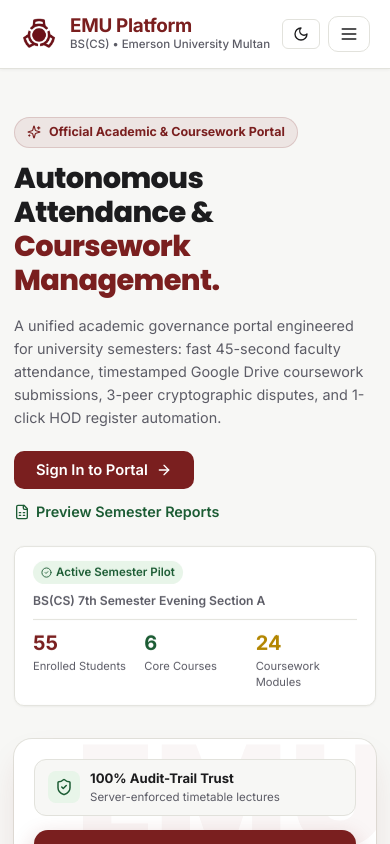
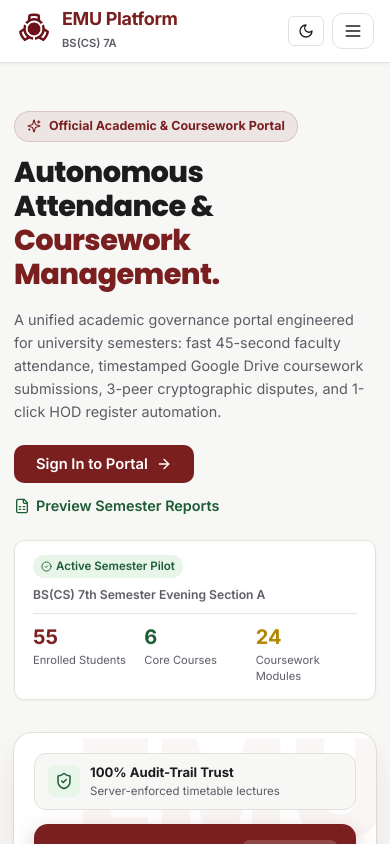
Before and after one commit to asadsyed-automation/emu-platform, a React (Vite) app in the folder client/: page / in a window 390 px wide. Shown: the top 844 px of the page. Built offline with nearby package versions, Linux system fonts and the light colour scheme; no server answers.

Commit message:
fix(navbar): resolve mobile header text wrapping and element overlapping

```diff
--- a/client/src/App.jsx
+++ b/client/src/App.jsx
@@ -56,18 +56,31 @@ const AppContent = () => {
       <div className="no-print" style={{
         backgroundColor: 'var(--bg-main)',
         borderBottom: '1px solid var(--border-color)',
-        padding: '6px 20px',
+        padding: '6px 16px',
         fontSize: '0.78rem',
         display: 'flex',
         justifyContent: 'space-between',
-        alignItems: 'center'
+        alignItems: 'center',
+        flexWrap: 'wrap',
+        gap: '6px',
       }}>
-        <span>EMU Portal Active Session</span>
+        <span className="hide-on-mobile" style={{ color: 'var(--text-muted)' }}>EMU Portal Active Session</span>
         <button
           onClick={() => setViewMode('landing')}
-          style={{ background: 'none', border: 'none', cursor: 'pointer', color: 'var(--eum-maroon)', fontWeight: '600', display: 'inline-flex', alignItems: 'center', gap: '4px' }}
+          style={{
+            background: 'none',
+            border: 'none',
+            cursor: 'pointer',
+            color: 'var(--eum-maroon)',
+            fontWeight: '600',
+            display: 'inline-flex',
+            alignItems: 'center',
+            gap: '4px',
+            fontSize: '0.76rem',
+            marginLeft: 'auto',
+          }}
         >
-          <Globe size={14} /> Preview Marketing Landing Page
+          <Globe size={13} /> Preview Landing Page
         </button>
       </div>
 
--- a/client/src/components/Navbar.jsx
+++ b/client/src/components/Navbar.jsx
@@ -71,47 +71,67 @@ export const Navbar = ({
           display: 'flex',
           alignItems: 'center',
           justifyContent: 'space-between',
-          height: '68px',
-          padding: '0 20px',
+          minHeight: '62px',
+          height: 'auto',
+          padding: '0 16px',
+          gap: '10px',
         }}
       >
         {/* Left: Brand Identity (Clickable to Home) */}
-        <div style={{ display: 'flex', alignItems: 'center', gap: '12px' }}>
+        <div style={{ display: 'flex', alignItems: 'center', minWidth: 0, flexShrink: 1 }}>
           <div
             onClick={handleLogoClick}
             style={{
               display: 'flex',
               alignItems: 'center',
-              gap: '12px',
+              gap: '10px',
               cursor: 'pointer',
               userSelect: 'none',
+              minWidth: 0,
             }}
             role="button"
             tabIndex={0}
             onKeyDown={(e) => { if (e.key === 'Enter') handleLogoClick(); }}
             title="Return to EMU Homepage"
           >
-            <EmuLogo size={38} />
-            <div>
+            <div style={{ flexShrink: 0 }}>
+              <EmuLogo size={36} />
+            </div>
+            <div style={{ minWidth: 0, overflow: 'hidden' }}>
               <div
                 style={{
-                  fontSize: '1.18rem',
+                  fontSize: '1.12rem',
                   fontWeight: '800',
                   color: 'var(--eum-maroon)',
                   lineHeight: 1.15,
                   letterSpacing: '-0.3px',
+                  whiteSpace: 'nowrap',
                 }}
               >
                 EMU Platform
               </div>
               <div
+                className="desktop-nav"
                 style={{
                   fontSize: '0.72rem',
                   color: 'var(--text-muted)',
                   fontWeight: '500',
+                  whiteSpace: 'nowrap',
                 }}
               >
                 BS(CS) • Emerson University Multan
+              </div>
+              <div
+                className="mobile-only"
+                style={{
+                  fontSize: '0.7rem',
+                  color: 'var(--text-muted)',
+                  fontWeight: '600',
+                  whiteSpace: 'nowrap',
+                  display: 'none',
+                }}
+              >
+                BS(CS) 7A
               </div>
             </div>
           </div>
@@ -148,7 +168,7 @@ export const Navbar = ({
             onClick={toggleTheme}
             className="btn btn-outline"
             style={{
-              padding: '6px 10px',
+              padding: '6px 9px',
               fontSize: '0.82rem',
               borderRadius: 'var(--radius-sm)',
             }}
@@ -219,10 +239,10 @@ export const Navbar = ({
             </>
           )}
 
-          {/* Dashboard Actions: Profile & Logout */}
+          {/* Dashboard Actions: Profile, Logout & Mobile Menu */}
           {variant === 'dashboard' && user && (
             <>
-              <div className="user-profile-header" style={{ textAlign: 'right' }}>
+              <div className="user-profile-header desktop-nav" style={{ textAlign: 'right' }}>
                 <div style={{ display: 'flex', alignItems: 'center', gap: '8px', justifyContent: 'flex-end' }}>
                   <span style={{ fontWeight: '600', fontSize: '0.88rem', color: 'var(--text-dark)' }}>
                     {user.name}
@@ -231,25 +251,20 @@ export const Navbar = ({
                 </div>
               </div>
 
-              {/* Mobile Role Badge */}
-              <div className="mobile-only" style={{ display: 'none' }}>
-                {getRoleBadge(user.role)}
-              </div>
-
               <button
                 onClick={logout}
-                className="btn btn-outline"
+                className="btn btn-outline desktop-nav"
                 style={{
-                  padding: '6px 10px',
+                  padding: '6px 12px',
                   fontSize: '0.82rem',
                 }}
                 title="Logout"
               >
                 <LogOut size={15} />
-                <span className="logout-text">Logout</span>
+                <span>Logout</span>
               </button>
 
-              {/* Mobile Sidebar Hamburger on Top Right */}
+              {/* Mobile Sidebar Drawer Button */}
               {onToggleSidebar && (
                 <button
                   onClick={onToggleSidebar}
```
